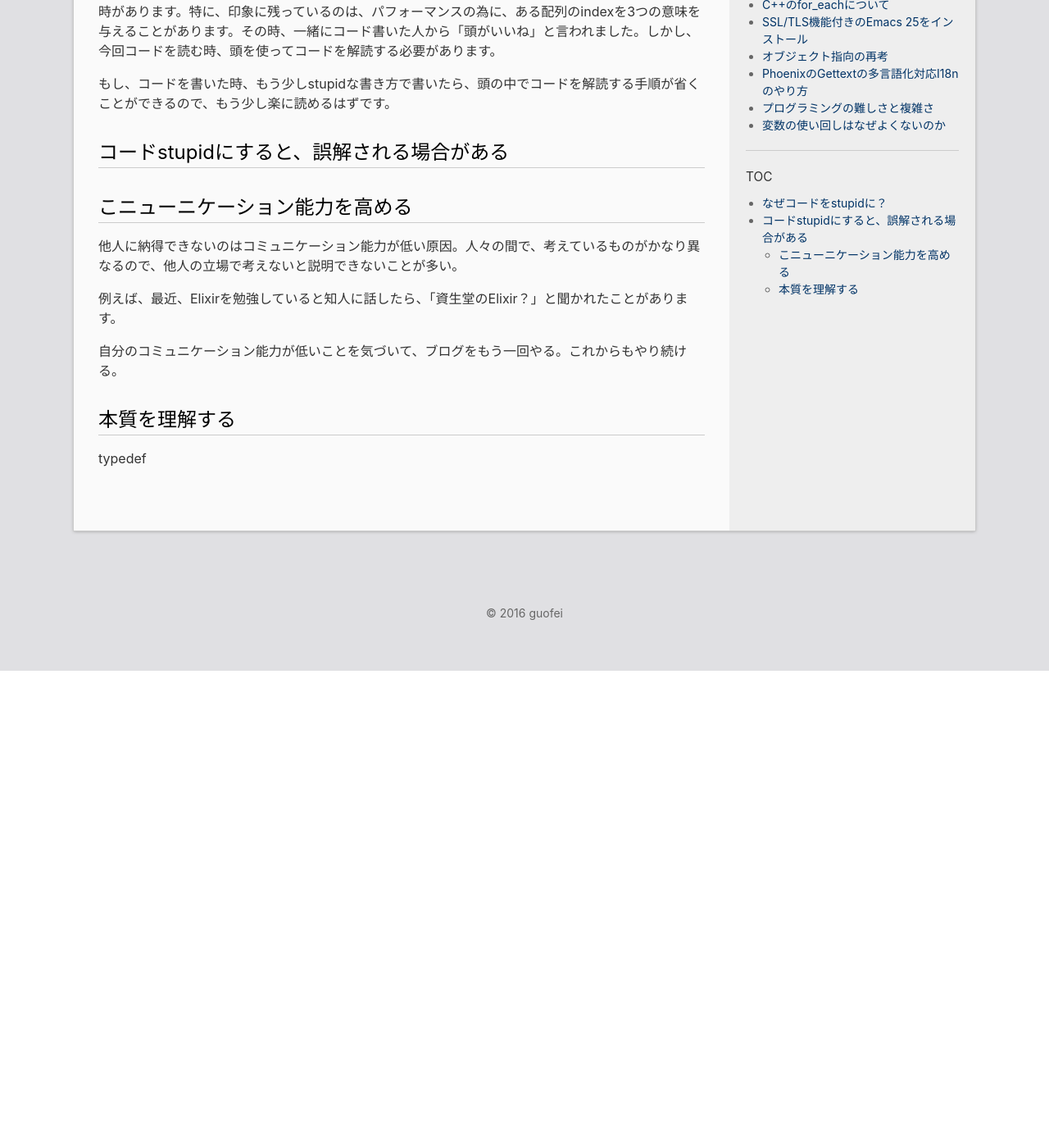
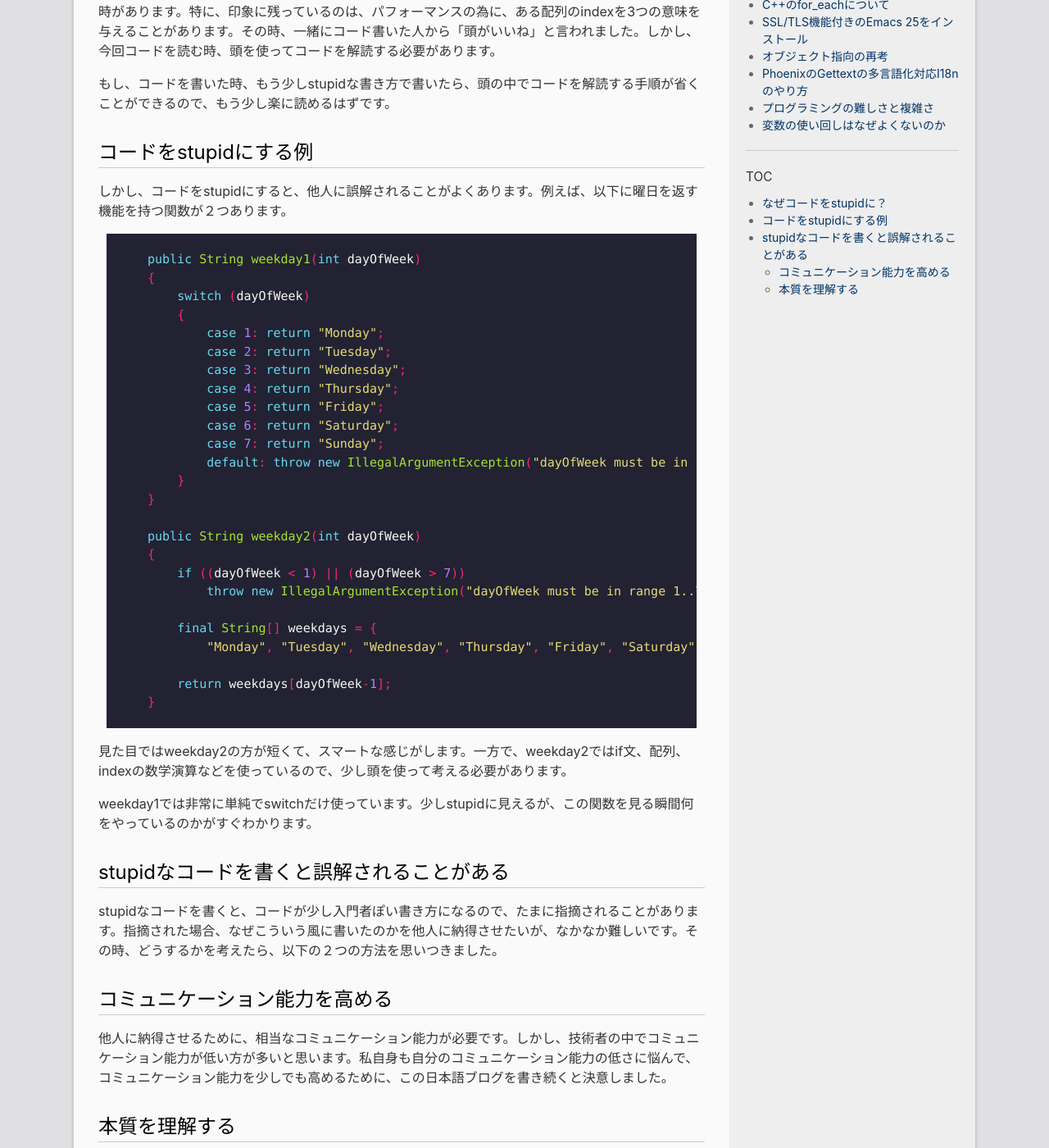
Before and after one commit to guofei/ja, a Jekyll site: the page built from _posts/2017-01-10-keep-it-simple-stupid.md, in a window 1280 px wide and 1400 px high, scrolled down 558 px. Shown: the whole window at 82% size. Built offline with Jekyll 4.4.1, drawn with Linux system fonts in a browser that asks for light colours; comment, search, counter and statistics services are not loaded; before the commit the page ends 1376 px from its top, so only the background shows below that; some of the changed text lies outside the part shown.

Commit message:
feat: update post

```diff
--- a/_posts/2017-01-10-keep-it-simple-stupid.md
+++ b/_posts/2017-01-10-keep-it-simple-stupid.md
@@ -3,21 +3,53 @@ layout: post
 title: keep it simple stupidのstupidについて
 categories: [Programming]
 ---
-ソフトウェアを開発するとき、keep it simple stupid（KISS）という原則があって、日本語のwikiでは２つの訳があります。１つ目の訳は「シンプルにしておけ！この間抜け」です。２つ目の訳は「簡潔に単純にしておけ」です。個人的には２つ目の方が好きです。なぜなら、２つ目の訳では、stupidは形容詞です。つまり、コードをstupidにすることになります。
+ソフトウェアを開発するとき、KISSという原則があります。この原則では2つの解読があって、１つは「keep it simple, stupid」で、もう一つは「keep it simple and stupid」です。個人的には２つ目の方が好きです。なぜなら、２つ目のstupidは形容詞です。つまり、コードをstupidにすることになります。
 
 # なぜコードをstupidに？
 最近、４年前の自分が書いた古いコードを読む機会があって、読んでいる途中で、もっと簡単で、わかりやすい書き方があるのに、なんでそんなに「頭が良さそうな」書き方で書いたのか？という風に思う時があります。特に、印象に残っているのは、パフォーマンスの為に、ある配列のindexを3つの意味を与えることがあります。その時、一緒にコード書いた人から「頭がいいね」と言われました。しかし、今回コードを読む時、頭を使ってコードを解読する必要があります。
 
 もし、コードを書いた時、もう少しstupidな書き方で書いたら、頭の中でコードを解読する手順が省くことができるので、もう少し楽に読めるはずです。
 
-# コードstupidにすると、誤解される場合がある
+# コードをstupidにする例
+しかし、コードをstupidにすると、他人に誤解されることがよくあります。例えば、以下に曜日を返す機能を持つ関数が２つあります。
 
-## こニューニケーション能力を高める
-他人に納得できないのはコミュニケーション能力が低い原因。人々の間で、考えているものがかなり異なるので、他人の立場で考えないと説明できないことが多い。
+{% highlight java %}
+public String weekday1(int dayOfWeek)
+{
+    switch (dayOfWeek)
+    {
+        case 1: return "Monday";
+        case 2: return "Tuesday";
+        case 3: return "Wednesday";
+        case 4: return "Thursday";
+        case 5: return "Friday";
+        case 6: return "Saturday";
+        case 7: return "Sunday";
+        default: throw new IllegalArgumentException("dayOfWeek must be in range 1..7");
+    }
+}
 
-例えば、最近、Elixirを勉強していると知人に話したら、「資生堂のElixir？」と聞かれたことがあります。
+public String weekday2(int dayOfWeek)
+{
+    if ((dayOfWeek < 1) || (dayOfWeek > 7))
+        throw new IllegalArgumentException("dayOfWeek must be in range 1..7");
 
-自分のコミュニケーション能力が低いことを気づいて、ブログをもう一回やる。これからもやり続ける。
+    final String[] weekdays = {
+        "Monday", "Tuesday", "Wednesday", "Thursday", "Friday", "Saturday", "Sunday"};
+
+    return weekdays[dayOfWeek-1];
+}
+{% endhighlight java %}
+
+見た目ではweekday2の方が短くて、スマートな感じがします。一方で、weekday2ではif文、配列、indexの数学演算などを使っているので、少し頭を使って考える必要があります。
+
+weekday1では非常に単純でswitchだけ使っています。少しstupidに見えるが、この関数を見る瞬間何をやっているのかがすぐわかります。
+
+# stupidなコードを書くと誤解されることがある
+stupidなコードを書くと、コードが少し入門者ぽい書き方になるので、たまに指摘されることがあります。指摘された場合、なぜこういう風に書いたのかを他人に納得させたいが、なかなか難しいです。その時、どうするかを考えたら、以下の２つの方法を思いつきました。
+
+## コミュニケーション能力を高める
+他人に納得させるために、相当なコミュニケーション能力が必要です。しかし、技術者の中でコミュニケーション能力が低い方が多いと思います。私自身も自分のコミュニケーション能力の低さに悩んで、コミュニケーション能力を少しでも高めるために、この日本語ブログを書き続くと決意しました。
 
 ## 本質を理解する
-typedef
+他人に納得させるために、まず自分は本質を理解する必要があります。自分は、本やネットの文章を見って、本質を理解しないまま、結論だけ覚えた時がよくあります。例えば、「c++11ではなるべくtypedefではなく、usingを使いましょう」という結論だけ覚えて、コードレビューの時、他の人に伝えたが、なぜusingを使った方が良いのかを全然覚えてないので、説明したことが全然説得力がないです。この結論は問題ないが、他人に納得させる根拠にならないので、いくら説明しても無意味になります。だから、他人に納得させたいなら、まず本質を理解することが大事です。
```
